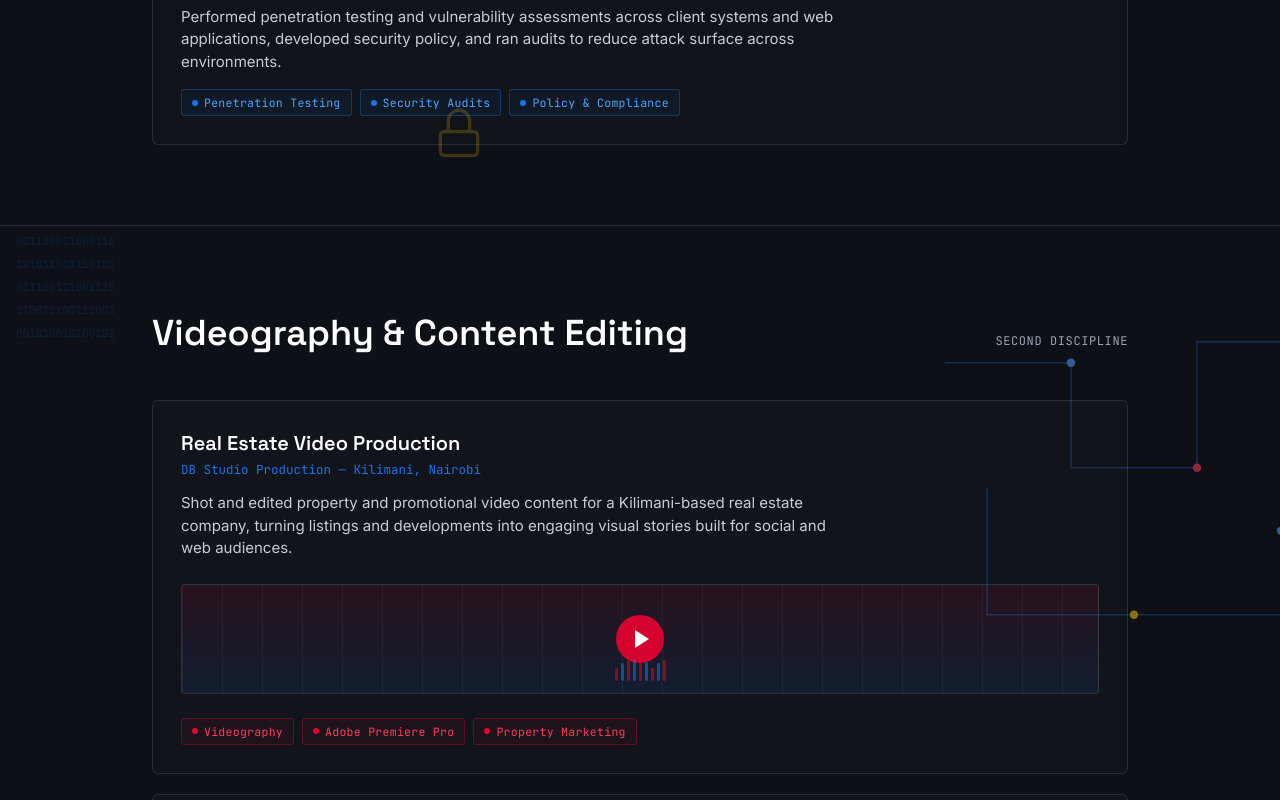
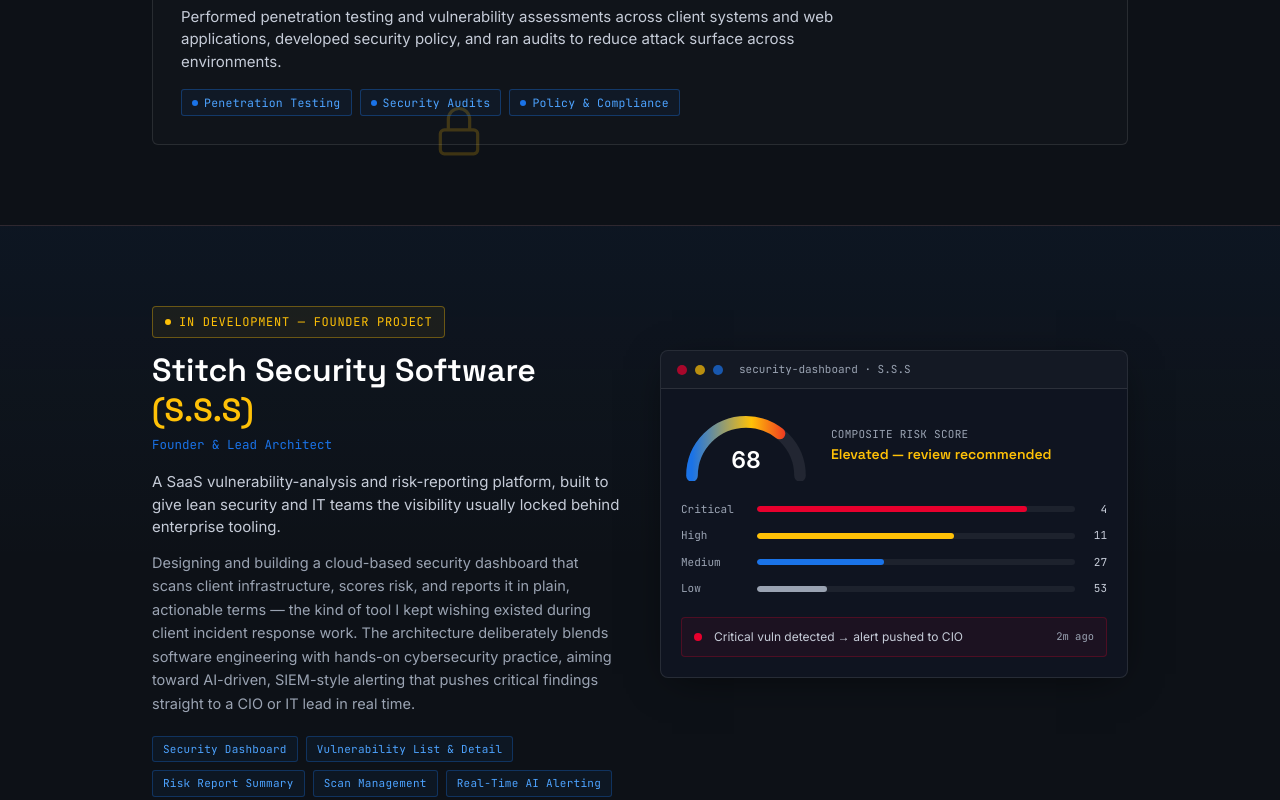
Before and after one commit to felix312/fm-portfolio, a Next.js app: page /fm-portfolio/ in a window 1280 px wide. Shown: the part 2000-2800 px from the top of the page. Built offline with nearby package versions, Linux system fonts and the light colour scheme.

Commit message:
Add FM cybersecurity favicon, fix Joytown contract period, add Stitch Security Software venture showcase

```diff
--- a/src/app/page.tsx
+++ b/src/app/page.tsx
@@ -5,6 +5,7 @@
 import SkillsGraphic from "@/components/SkillsGraphic";
 import EducationGraphic from "@/components/EducationGraphic";
 import BackToTop from "@/components/BackToTop";
+import StitchShowcase from "@/components/StitchShowcase";
 import { SectionHeading } from "@/components/Bits";
 import CaseCard from "@/components/CaseCard";
 import ReelCard from "@/components/ReelCard";
@@ -47,6 +48,8 @@
             </div>
           </div>
         </section>
+
+        <StitchShowcase />
 
         <section id="video" className="relative overflow-hidden border-b border-white/10 py-20">
           <ParallaxCyber variant="b" />
--- /dev/null
+++ b/src/components/StitchShowcase.tsx
@@ -0,0 +1,155 @@
+import { stitchProject } from "@/data/portfolio";
+import Reveal from "./Reveal";
+
+const severities = [
+  { label: "Critical", value: 4, pct: 85, color: "var(--red)" },
+  { label: "High", value: 11, pct: 62, color: "var(--gold)" },
+  { label: "Medium", value: 27, pct: 40, color: "var(--blue)" },
+  { label: "Low", value: 53, pct: 22, color: "var(--muted)" },
+];
+
+export default function StitchShowcase() {
+  return (
+    <section
+      id="stitch"
+      className="relative overflow-hidden border-b border-white/10 py-20"
+      style={{
+        backgroundImage: "linear-gradient(180deg, rgba(26,115,232,0.05), transparent 40%)",
+      }}
+    >
+      <div className="relative z-10 mx-auto max-w-5xl px-6">
+        <Reveal>
+          <div className="mb-3 inline-flex items-center gap-2 rounded border border-gold/35 bg-gold/[0.06] px-3 py-1.5 font-mono text-[12px] tracking-[0.06em] text-gold">
+            <span className="relative flex h-1.5 w-1.5">
+              <span className="absolute inline-flex h-full w-full animate-ping rounded-full bg-gold opacity-75" />
+              <span className="relative inline-flex h-1.5 w-1.5 rounded-full bg-gold" />
+            </span>
+            {stitchProject.status.toUpperCase()} — FOUNDER PROJECT
+          </div>
+        </Reveal>
+
+        <div className="grid gap-10 md:grid-cols-2 md:items-start">
+          <Reveal>
+            <h2 className="font-display text-[clamp(24px,3.4vw,32px)] font-semibold leading-tight">
+              {stitchProject.name}{" "}
+              <span className="text-gold">({stitchProject.shortName})</span>
+            </h2>
+            <div className="mt-1.5 font-mono text-[12.5px] text-blue">{stitchProject.role}</div>
+
+            <p className="mt-4 text-[15px] text-ink">{stitchProject.tagline}</p>
+            <p className="mt-3 text-[14.5px] leading-relaxed text-muted">
+              {stitchProject.description}
+            </p>
+
+            <div className="mt-5 flex flex-wrap gap-2">
+              {stitchProject.modules.map((m) => (
+                <span
+                  key={m}
+                  className="rounded-[3px] border border-blue/30 bg-blue/[0.06] px-2.5 py-1 font-mono text-[11px] tracking-wide text-blue-glow"
+                >
+                  {m}
+                </span>
+              ))}
+            </div>
+
+            <div className="mt-4 font-mono text-[11.5px] text-muted">
+              // {stitchProject.roadmapNote}
+            </div>
+
+            <div className="mt-6 rounded-md border border-red/25 bg-red/[0.05] p-4">
+              <p className="text-[13.5px] italic leading-relaxed text-ink">
+                &ldquo;{stitchProject.sellLine}&rdquo;
+              </p>
+            </div>
+          </Reveal>
+
+          <Reveal delay={0.1}>
+            {/* Dashboard-style infographic mockup */}
+            <div className="overflow-hidden rounded-lg border border-white/10 bg-[#0F1420] shadow-[0_8px_40px_-12px_rgba(0,0,0,0.6)]">
+              <div className="flex items-center gap-2 border-b border-white/10 bg-white/[0.02] px-4 py-2.5">
+                <span className="h-2.5 w-2.5 rounded-full bg-red/70" />
+                <span className="h-2.5 w-2.5 rounded-full bg-gold/70" />
+                <span className="h-2.5 w-2.5 rounded-full bg-blue/70" />
+                <span className="ml-2 font-mono text-[11px] text-muted">
+                  security-dashboard · S.S.S
+                </span>
+              </div>
+
+              <div className="p-5">
+                {/* risk gauge */}
+                <div className="flex items-center gap-5">
+                  <svg viewBox="0 0 100 56" className="h-[72px] w-[130px] shrink-0">
+                    <path
+                      d="M8 52 A42 42 0 0 1 92 52"
+                      fill="none"
+                      stroke="rgba(255,255,255,0.08)"
+                      strokeWidth="9"
+                      strokeLinecap="round"
+                    />
+                    <path
+                      d="M8 52 A42 42 0 0 1 92 52"
+                      fill="none"
+                      stroke="url(#riskGradient)"
+                      strokeWidth="9"
+                      strokeLinecap="round"
+                      strokeDasharray="132"
+                      strokeDashoffset="38"
+                    />
+                    <defs>
+                      <linearGradient id="riskGradient" x1="0" y1="0" x2="1" y2="0">
+                        <stop offset="0%" stopColor="var(--blue)" />
+                        <stop offset="55%" stopColor="var(--gold)" />
+                        <stop offset="100%" stopColor="var(--red)" />
+                      </linearGradient>
+                    </defs>
+                    <text x="50" y="46" textAnchor="middle" fill="white" fontSize="18" fontWeight="700" fontFamily="var(--font-display)">
+                      68
+                    </text>
+                  </svg>
+                  <div>
+                    <div className="font-mono text-[11px] uppercase tracking-wide text-muted">
+                      Composite Risk Score
+                    </div>
+                    <div className="mt-0.5 font-display text-sm font-semibold text-gold">
+                      Elevated — review recommended
+                    </div>
+                  </div>
+                </div>
+
+                {/* severity bars */}
+                <div className="mt-5 space-y-2.5">
+                  {severities.map((s) => (
+                    <div key={s.label} className="flex items-center gap-3">
+                      <span className="w-16 shrink-0 font-mono text-[11px] text-muted">{s.label}</span>
+                      <div className="h-1.5 flex-1 overflow-hidden rounded-full bg-white/[0.06]">
+                        <div
+                          className="h-full rounded-full"
+                          style={{ width: `${s.pct}%`, backgroundColor: s.color }}
+                        />
+                      </div>
+                      <span className="w-5 shrink-0 text-right font-mono text-[11px] text-ink">
+                        {s.value}
+                      </span>
+                    </div>
+                  ))}
+                </div>
+
+                {/* live alert row */}
+                <div className="mt-5 flex items-center gap-3 rounded border border-red/25 bg-red/[0.06] px-3 py-2.5">
+                  <span className="relative flex h-2 w-2 shrink-0">
+                    <span className="absolute inline-flex h-full w-full animate-ping rounded-full bg-red opacity-75" />
+                    <span className="relative inline-flex h-2 w-2 rounded-full bg-red" />
+                  </span>
+                  <span className="flex-1 text-[12px] text-ink">
+                    Critical vuln detected → alert pushed to CIO
+                  </span>
+                  <span className="shrink-0 font-mono text-[10.5px] text-muted">2m ago</span>
+                </div>
+              </div>
+            </div>
+          </Reveal>
+        </div>
+      </div>
+    </section>
+  );
+}
--- a/src/data/portfolio.ts
+++ b/src/data/portfolio.ts
@@ -32,13 +32,13 @@
   {
     title: "Cybersecurity Engineer — Network Security & Incident Response",
     org: "Joytown Business Company",
-    period: "Sept 2026 — Present",
+    period: "2026",
     description:
-      "Called in on an active breach — a Wi-Fi-level intrusion that escalated into a full email compromise, locking staff out of their own accounts. Diagnosed the attack chain same-day, shut down every entry point, and turned a single-incident callout into a full 3-branch security overhaul the client is still funding today.",
+      "Called in on an active breach — a Wi-Fi-level intrusion that escalated into a full email compromise, locking staff out of their own accounts. Diagnosed the attack chain same-day, shut down every entry point, and delivered a full 3-branch security overhaul before the engagement closed.",
     stats: [
       { num: "Same-Day", label: "breach diagnosis & full account recovery" },
       { num: "WPA2 → WPA3-SAE", label: "wireless security upgraded network-wide" },
-      { num: "3-Branch", label: "hardening roadmap now underway" },
+      { num: "3-Branch", label: "hardening rollout completed" },
     ],
     tags: [
       { label: "Incident Response", tone: "red" },
@@ -230,8 +230,30 @@
   },
 ];
 
+export const stitchProject = {
+  name: "Stitch Security Software",
+  shortName: "S.S.S",
+  role: "Founder & Lead Architect",
+  status: "In Development",
+  tagline:
+    "A SaaS vulnerability-analysis and risk-reporting platform, built to give lean security and IT teams the visibility usually locked behind enterprise tooling.",
+  description:
+    "Designing and building a cloud-based security dashboard that scans client infrastructure, scores risk, and reports it in plain, actionable terms — the kind of tool I kept wishing existed during client incident response work. The architecture deliberately blends software engineering with hands-on cybersecurity practice, aiming toward AI-driven, SIEM-style alerting that pushes critical findings straight to a CIO or IT lead in real time.",
+  modules: [
+    "Security Dashboard",
+    "Vulnerability List & Detail",
+    "Risk Report Summary",
+    "Scan Management",
+    "Real-Time AI Alerting",
+  ],
+  roadmapNote: "6-phase, 6-month build roadmap — currently in active development.",
+  sellLine:
+    "Built solo, end to end — product thinking, UX design, and security architecture in one person. If your team needs someone who can own a product like this rather than just ship tickets, this is the proof.",
+};
+
 export const navLinks = [
   { label: "Security", href: "#security" },
+  { label: "Venture", href: "#stitch" },
   { label: "Video", href: "#video" },
   { label: "SEO", href: "#seo" },
   { label: "Skills", href: "#skills" },
```
Also changed, not shown: src/app/apple-icon.png (added), src/app/icon.svg (added).
